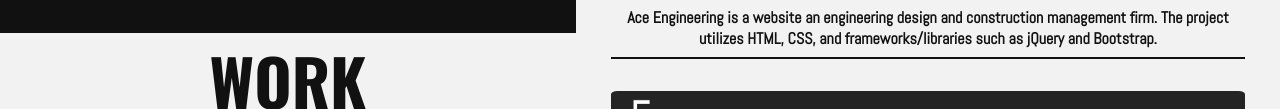
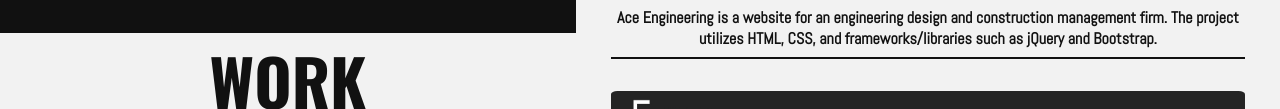
Before and after one commit to llavenovemiel/portfolio-vim, a plain HTML site: page index.html in a window 1280 px wide. Both pictures are taken after a click on the link "WORK". Shown: the part 389-498 px from the top of the page. Drawn offline with nearby package versions, Linux system fonts and the light colour scheme.

Commit message:
includes minor update

```diff
--- a/index.html
+++ b/index.html
@@ -77,7 +77,7 @@
 
 				<div class="project">
 					<a href="https://llavenovemiel.github.io/capstone01/index.html" target="_blank"><img src="assets/images/project1.jpg"></a>
-					<p>Ace Engineering is a website an engineering design and construction management firm. The project utilizes HTML, CSS, and frameworks/libraries such as jQuery and Bootstrap.</p>
+					<p>Ace Engineering is a website for an engineering design and construction management firm. The project utilizes HTML, CSS, and frameworks/libraries such as jQuery and Bootstrap.</p>
 
 				</div>
 
```
